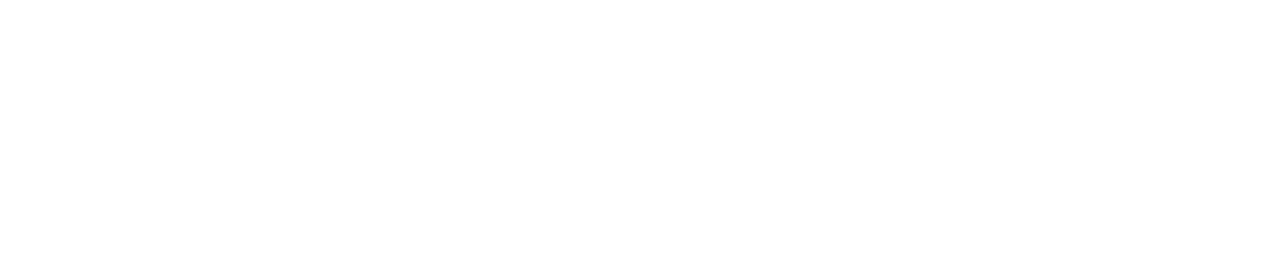
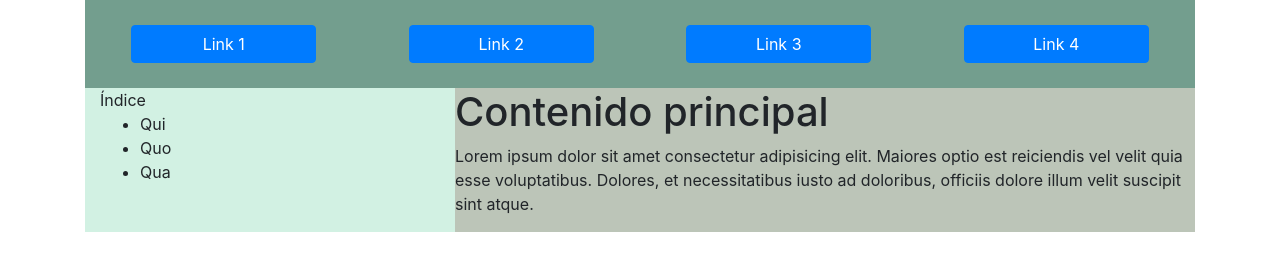
Before and after one commit to santarias/bootstrap-examen, a plain HTML site: page index.html in a window 1280 px wide. Drawn offline with nearby package versions, Linux system fonts and the light colour scheme.

Commit message:
Se deja lista la cabecera de la pagina

```diff
--- a/index.html
+++ b/index.html
@@ -15,7 +15,31 @@
 </head>
 
 <body>
+  <div class="container">
+    <header class="cabecera d-flex flex-row justify-content-around">
+      <button type="button" class="btn btn-primary col-2">Link 1</button>
+      <button type="button" class="btn btn-primary col-2">Link 2 </button>
+      <button type="button" class="btn btn-primary col-2">Link 3</button>
+      <button type="button" class="btn btn-primary col-2">Link 4</button>
+    </header>
+    <div class="d-flex ">
 
+      <aside class="indice col-4">
+        Índice
+        <ul>
+          <li>Qui</li>
+          <li>Quo</li>
+          <li>Qua</li>
+        </ul>
+      </aside>
+      <main class="contenido">
+        <h1>Contenido principal</h1>
+        <p>Lorem ipsum dolor sit amet consectetur adipisicing elit. Maiores optio est
+          reiciendis vel velit quia esse voluptatibus. Dolores, et necessitatibus iusto ad
+          doloribus, officiis dolore illum velit suscipit sint atque.</p>
+      </main>
+    </div>
+  </div>
 </body>
 
 </html>
--- a/styles/index.css
+++ b/styles/index.css
@@ -0,0 +1,12 @@
+.cabecera{
+  background: #739e8e;
+  padding: 25px 0 25px;
+}
+
+.indice{
+  background: #d2f1e3;
+}
+
+.contenido{
+  background: #bcc5b8;
+}
```
